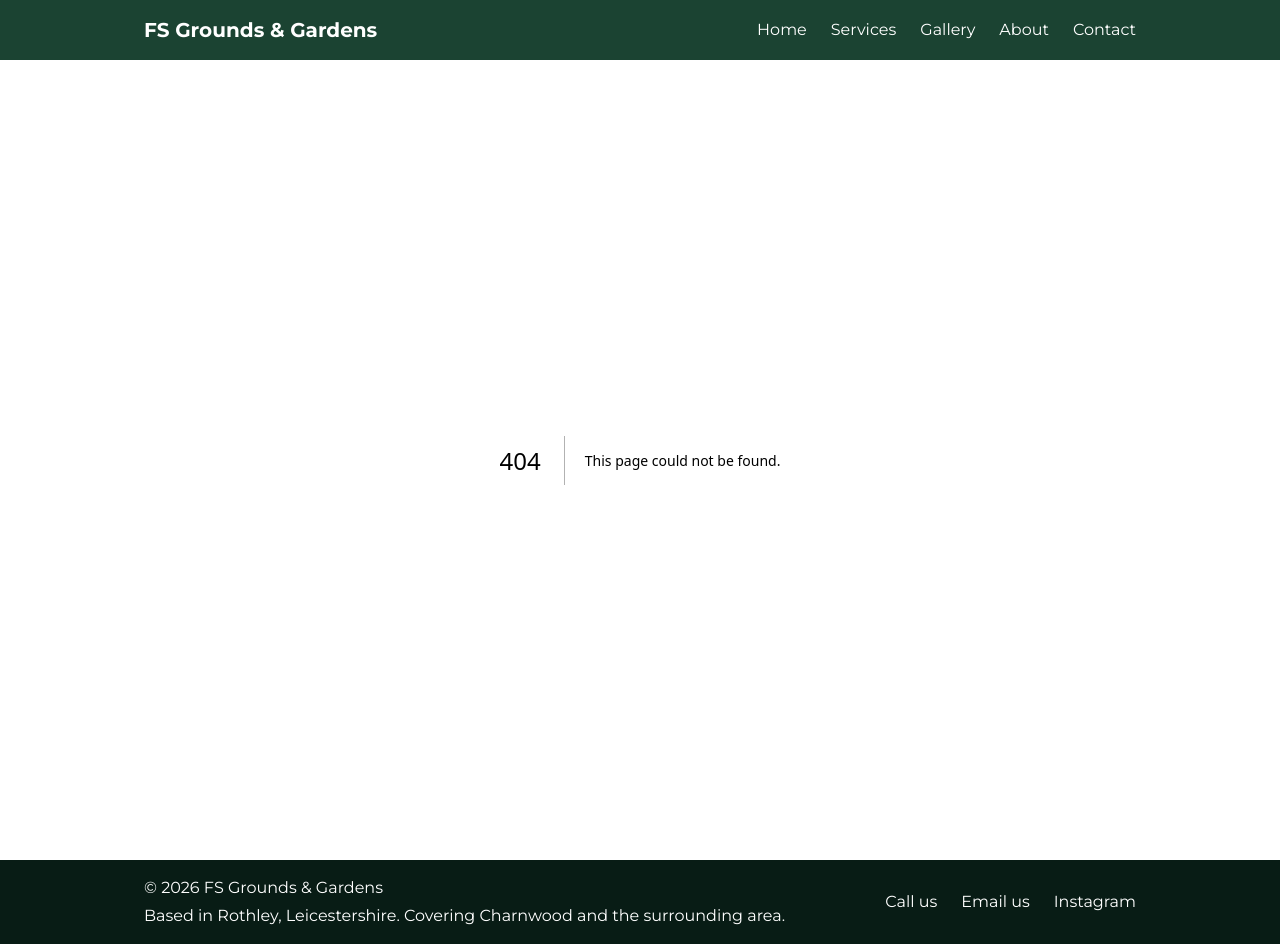
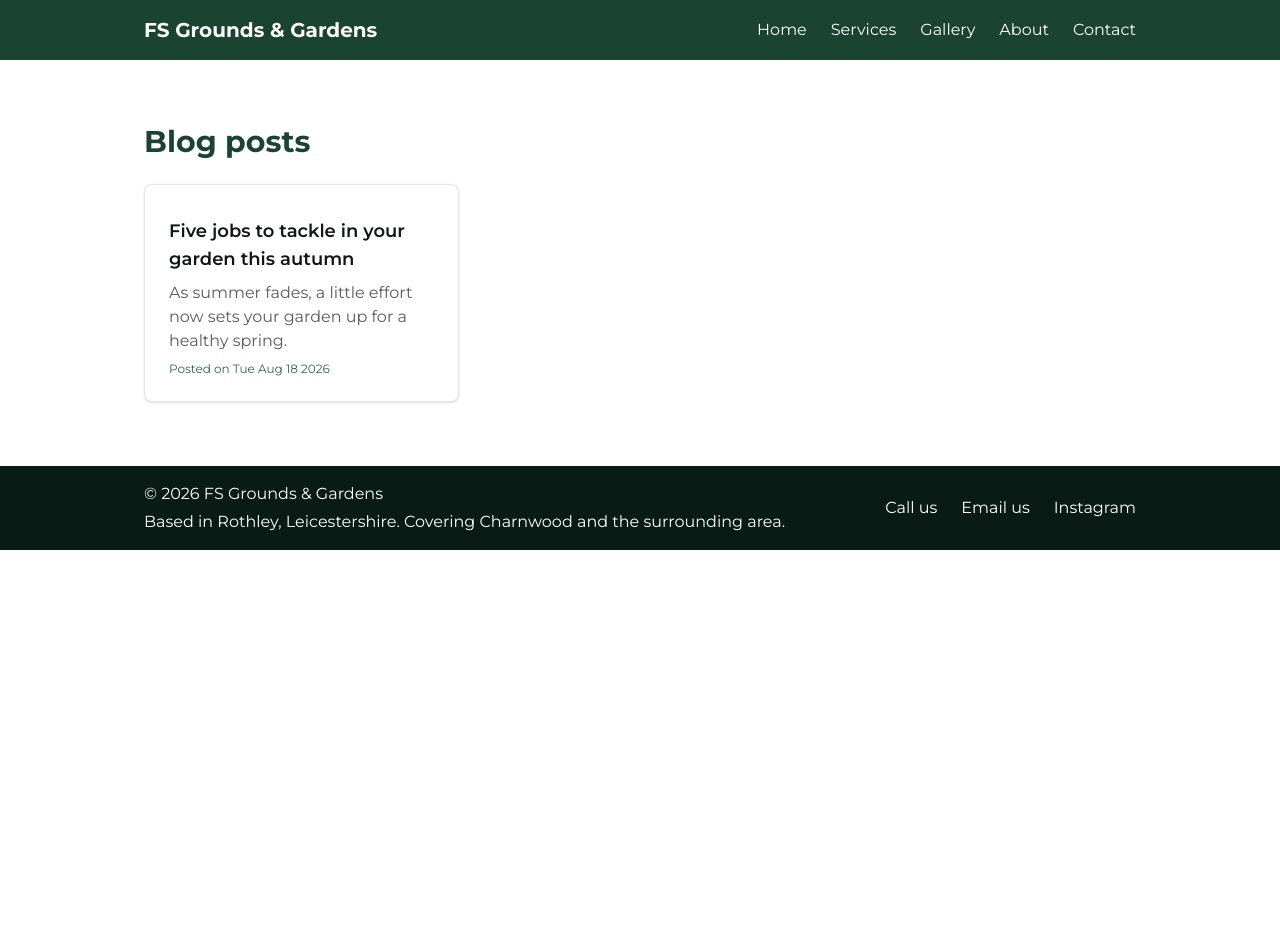
Before and after one commit to jamieramsell/fs-grounds-gardens, a Next.js app: page /blog in a window 1280 px wide. Before the commit this address had no page. After the commit the page ends 800 px from the top, so only its background shows below. Built offline with nearby package versions, Linux system fonts and the light colour scheme.

Commit message:
feat: implement blog scaffhold (#15)

```diff
--- /dev/null
+++ b/app/blog/[slug]/page.tsx
@@ -0,0 +1,46 @@
+import Section from "@/components/ui/Section";
+import { getBlogPosts } from "@/lib/content/blog";
+import { Metadata } from "next";
+import { notFound } from "next/navigation";
+
+export function generateStaticParams() {
+  return getBlogPosts().map((post) => {
+    getPost(post.slug); // Throw a 404 if the post is not found
+    return { slug: post.slug };
+  });
+}
+
+function getPost(slug: string) {
+  // Find the post with the associated slug and return it, else 404.
+  const post = getBlogPosts().find((post) => post.slug === slug);
+
+  if (post && slug) {
+    return post;
+  } else {
+    notFound();
+  }
+}
+
+export default async function BlogPostPage({
+  params,
+}: PageProps<"/blog/[slug]">) {
+  const { slug } = await params;
+  const post = getPost(slug);
+  return (
+    <Section>
+      <h1>{post.title}</h1>
+      <h2>{post.excerpt && post.excerpt}</h2>
+      <p>{post.date.toDateString()}</p>
+      <p>{post.body}</p>
+    </Section>
+  );
+}
+
+export async function generateMetadata({
+  params,
+}: PageProps<"/blog/[slug]">): Promise<Metadata> {
+  const { slug } = await params;
+  const { title } = getPost(slug);
+  const metadata: Metadata = { title: title };
+  return metadata;
+}
--- /dev/null
+++ b/app/blog/page.tsx
@@ -0,0 +1,57 @@
+import Card from "@/components/ui/Card";
+import Section from "@/components/ui/Section";
+import { getBlogPosts } from "@/lib/content/blog";
+import type { Metadata } from "next";
+import Link from "next/link";
+import type { ReactNode } from "react";
+
+type BlogProps = {
+  children: ReactNode;
+};
+
+function BlogSection({ children }: BlogProps) {
+  return (
+    <Section>
+      <div className="space-y-6">
+        <h1 className="text-brand text-3xl font-bold">Blog posts</h1>
+        {children}
+      </div>
+    </Section>
+  );
+}
+
+export default function BlogPage() {
+  const posts = getBlogPosts();
+
+  if (posts.length === 0) {
+    return (
+      <BlogSection>
+        <p className="text-ink/70 mt-1">Blog posts coming soon</p>
+      </BlogSection>
+    );
+  }
+
+  return (
+    <BlogSection>
+      <div className="grid gap-6 space-y-6 sm:grid-cols-2 lg:grid-cols-3">
+        {posts.map((post) => (
+          <Link href={`/blog/${post.slug}`} key={post.slug}>
+            <Card>
+              <h2 className="text-ink mt-2 text-lg font-semibold">
+                {post.title}
+              </h2>
+              {post.excerpt && (
+                <p className="text-ink/70 mt-2">{post.excerpt}</p>
+              )}
+              <p className="text-brand-light mt-2 text-xs">
+                Posted on {post.date.toDateString()}
+              </p>
+            </Card>
+          </Link>
+        ))}
+      </div>
+    </BlogSection>
+  );
+}
+
+export const metadata: Metadata = { title: "Blog" };
```
